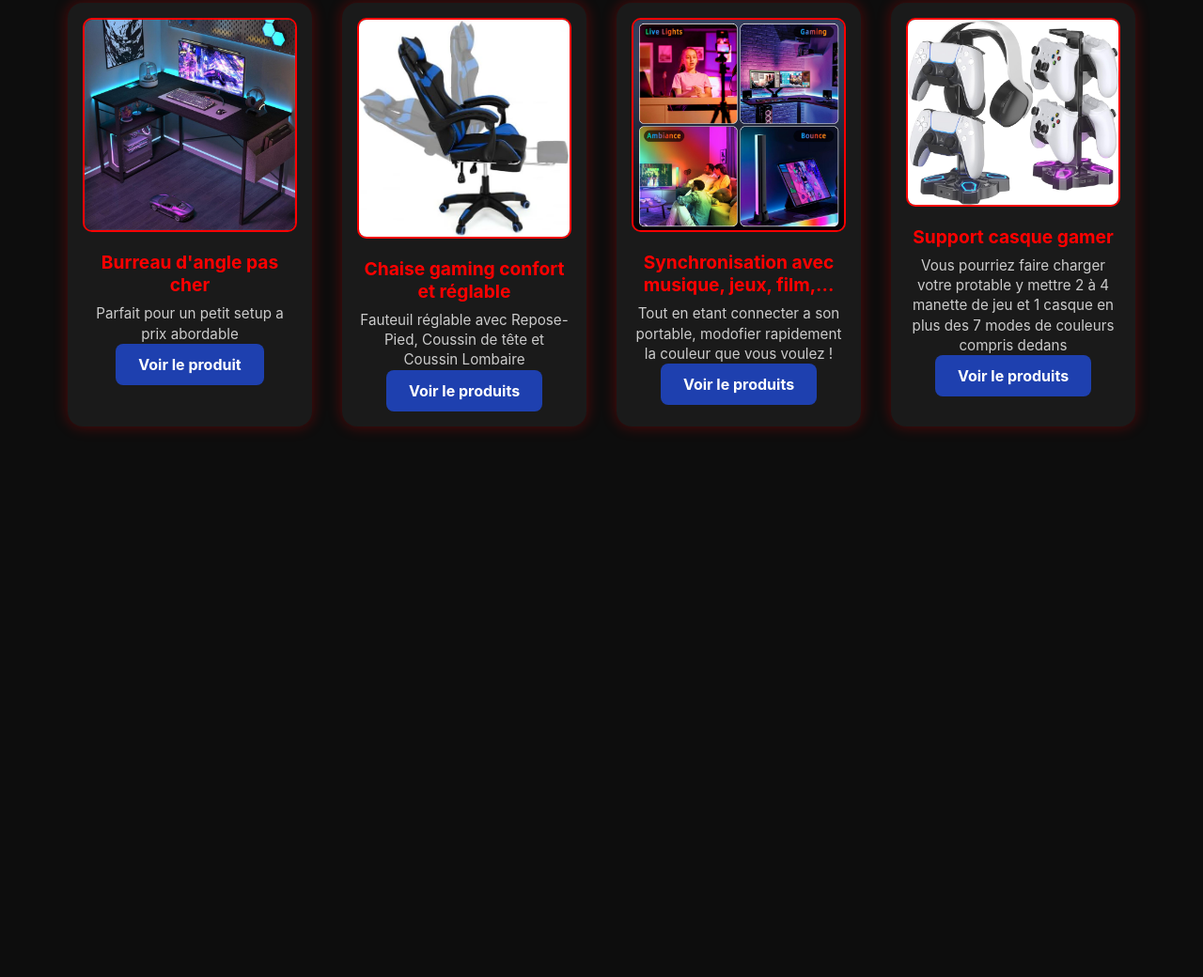
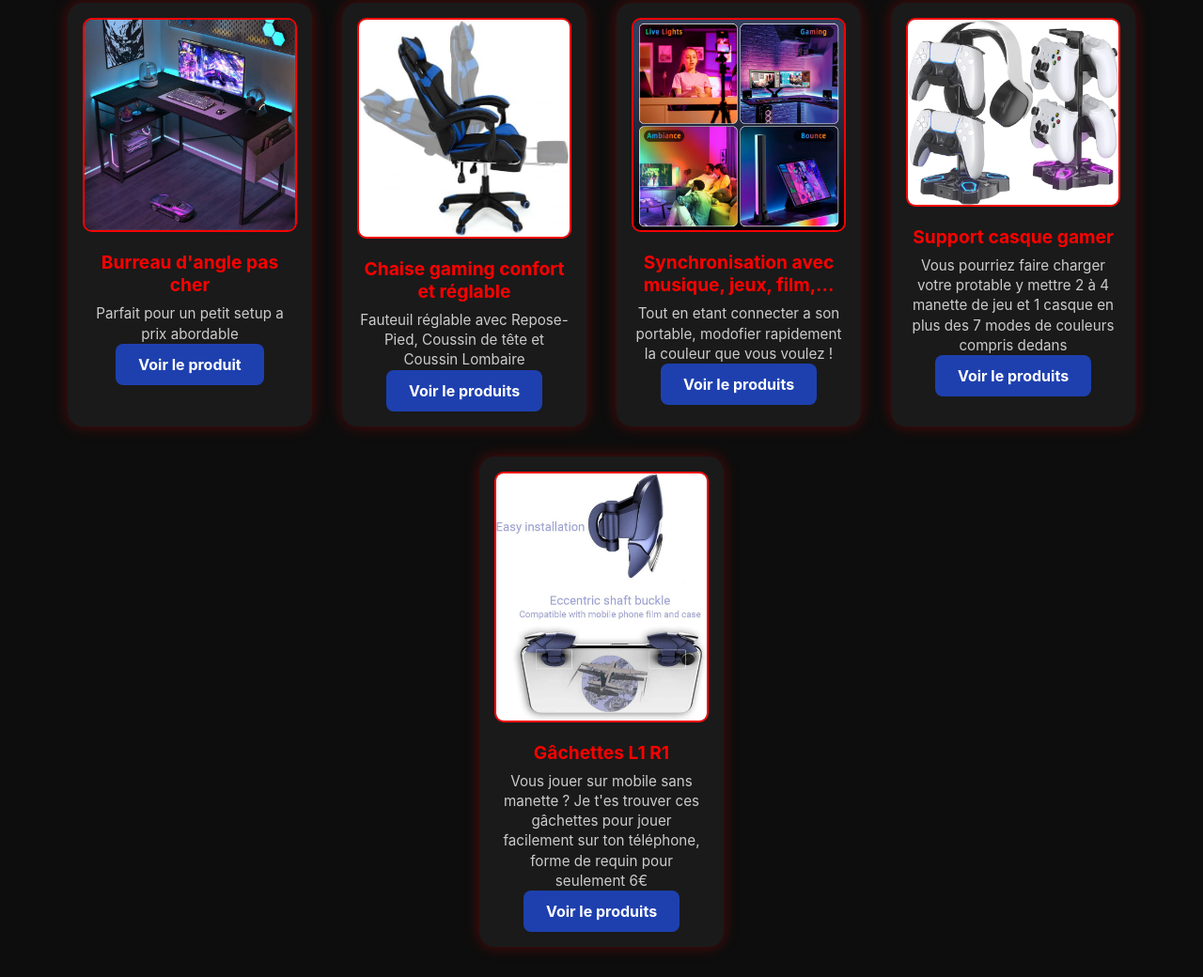
Before and after one commit to kylian0211/gamebudget, a plain HTML site: page produits/produits.html in a window 1280 px wide. Shown: the part 559-1599 px from the top of the page at 94% size. Before the commit the page ends 1045 px from the top, so only its background shows below. Drawn offline with Linux system fonts and the light colour scheme.

Commit message:
Update produits.html

```diff
--- a/produits/produits.html
+++ b/produits/produits.html
@@ -87,7 +87,17 @@
   <p>Vous pourriez faire charger votre protable y mettre 2 à 4 manette de jeu et 1 casque en plus des 7 modes de couleurs compris dedans</p>
   <a href="../produits/supportcasque.html" class="cta-button"> Voir le produits</a>
 </div>
+
+
+<!-- Produit gachettes pour mobile -->
+<div class="product-card">
+  <img src="../assets/images/gachettes.jpg" alt="Gâchettes L1 R1 pour IOS & ANDROID" />
+  <h3>Gâchettes L1 R1</h3>
+  <p>Vous jouer sur mobile sans manette ? Je t'es trouver ces gâchettes pour jouer facilement sur ton téléphone, forme de requin pour seulement 6€</p>
+  <a href="../produits/gachette.html" class="cta-button"> Voir le produits</a>
+</div>
   </section>
+
 
   <script src="../js/main.js"></script>
 </body>
```
